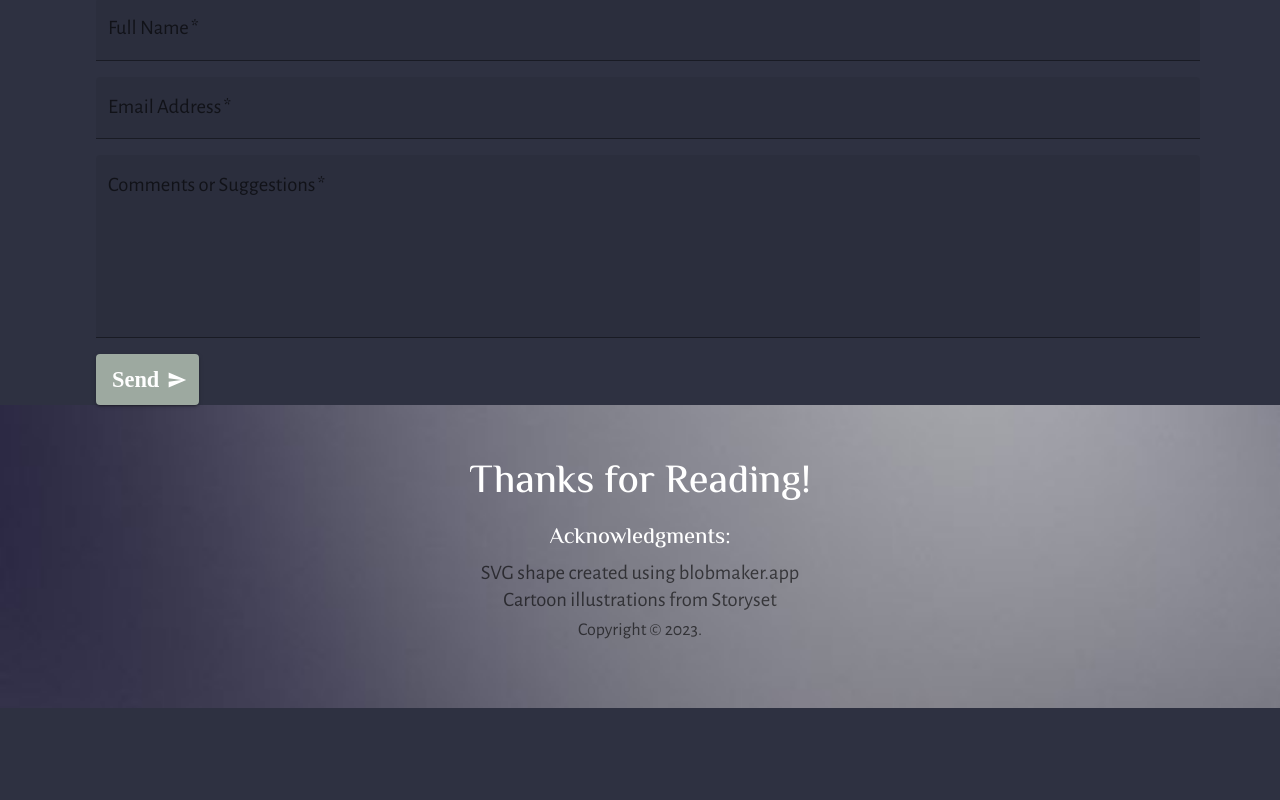
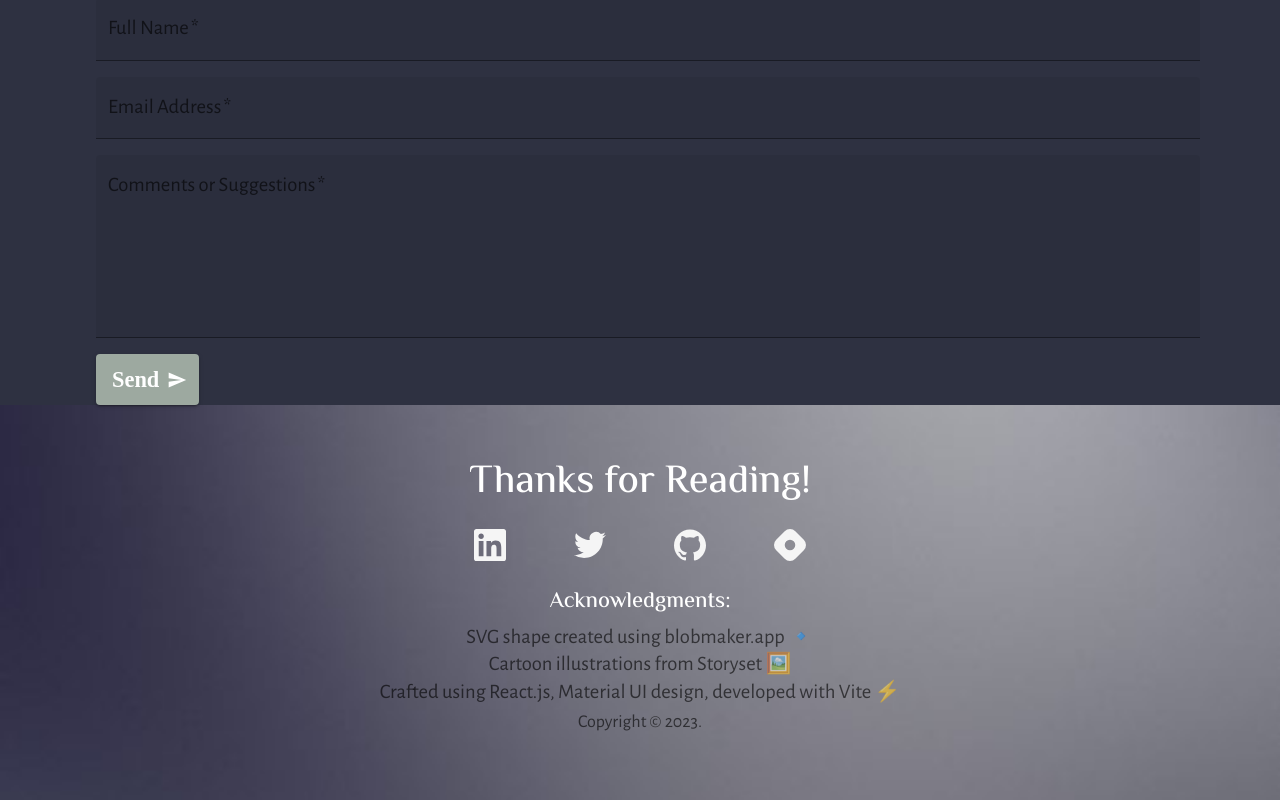
Before and after one commit to wkan17012021/Portfolio, a React (Vite) app in the folder portfolio_react_spa/: page / in a window 1280 px wide. Shown: the part 3792-4592 px from the top of the page. Before the commit the page ends 4500 px from the top, so only its background shows below. Built offline with nearby package versions, Linux system fonts and the light colour scheme; no server answers.

Commit message:
add react icons, refactor and move data src

```diff
--- a/portfolio_react_spa/package.json
+++ b/portfolio_react_spa/package.json
@@ -18,7 +18,8 @@
     "framer-motion": "^6.5.1",
     "react": "^18.2.0",
     "react-dom": "^18.2.0",
-    "react-fast-marquee": "^1.6.0"
+    "react-fast-marquee": "^1.6.0",
+    "react-icons": "^4.10.1"
   },
   "devDependencies": {
     "@types/react": "^18.0.26",
--- a/portfolio_react_spa/src/App.jsx
+++ b/portfolio_react_spa/src/App.jsx
@@ -73,7 +73,7 @@ function App() {
      <Projects />
      <SocialGrid />
      <FetchBlogData />
-     <Footer blob={"SVG shape created using blobmaker.app"} icons={"Icons chosen from Skyrim Fandom website & icons8"} cartoons={`Cartoon illustrations from Storyset`}/>
+     <Footer/>
     </main>
     </ThemeProvider>
   )
--- /dev/null
+++ b/portfolio_react_spa/src/data/footerDetails.js
@@ -0,0 +1,17 @@
+export const footerDetails = [
+  {
+    id: 1,
+    title: "blob",
+    desc: "SVG shape created using blobmaker.app 🔹",
+  },
+  {
+    id: 2,
+    title: "cartoons",
+    desc: "Cartoon illustrations from Storyset 🖼️",
+  },
+  {
+    id: 3,
+    title: "tech stack",
+    desc: "Crafted using React.js, Material UI design, developed with Vite ⚡️",
+  },
+];
--- a/portfolio_react_spa/src/sections/footer/Footer.jsx
+++ b/portfolio_react_spa/src/sections/footer/Footer.jsx
@@ -1,35 +1,115 @@
-import * as React from 'react';
-import PropTypes from 'prop-types';
-import Box from '@mui/material/Box';
-import Container from '@mui/material/Container';
-import Typography from '@mui/material/Typography';
+import * as React from "react";
+import PropTypes from "prop-types";
+import Box from "@mui/material/Box";
+import Container from "@mui/material/Container";
+import Typography from "@mui/material/Typography";
+import List from "@mui/material/List";
+import ListItem from "@mui/material/ListItem";
+import Link from "@mui/material/Link";
+import Tooltip from '@mui/material/Tooltip';
+import { SiLinkedin } from "react-icons/si";
+import { SiTwitter } from "react-icons/si";
+import { SiGithub } from "react-icons/si";
+import { SiHashnode } from "react-icons/si";
+import { footerDetails } from "../../data/footerDetails";
 
 function Copyright() {
   return (
-    <Typography variant="body2"
-    color="text.secondary"
-    align="center"
-    marginBottom={2}
+    <Typography
+      variant="body2"
+      color="text.secondary"
+      align="center"
+      marginBottom={2}
     >
-      {'Copyright © '}
+      {"Copyright © "}
       {new Date().getFullYear()}
-      {'.'}
+      {"."}
     </Typography>
   );
 }
 
-function Footer(props) {
-  const { blob, cartoons } = props;
+function Footer() {
+
 
   return (
-    <Box component="footer" sx={{ py: 6, background: "top / cover no-repeat url('./src/assets/bg-purple-gradient.jpg')"
-    }}>
+    <Box
+      component="footer"
+      sx={{
+        py: 6,
+        background:
+          "top / cover no-repeat url('./src/assets/bg-purple-gradient.jpg')",
+      }}
+    >
       <Container maxWidth="lg">
-        <Typography variant="body1" align="center" fontSize={'2.5rem'} fontFamily={'ElMessiri'}>
-            Thanks for Reading!
+        <Typography
+          variant="body1"
+          align="center"
+          fontSize={"2.5rem"}
+          fontFamily={"ElMessiri"}
+        >
+          Thanks for Reading!
         </Typography>
-        <Typography variant="h4" align="center"   lineHeight={2.2}>
-            Acknowledgments:
+        <List
+          sx={{
+            textAlign: "center",
+            display: "flex",
+            justifyContent: "center",
+            margin: "0 auto",
+            li: { width: "100px", justifyContent: "center" },
+          }}
+        >
+          <ListItem>
+          <Tooltip title="Connect via LinkedIn" placement="top" arrow>
+            <Link
+            hrefLang="en"
+            target="_blank"
+            href="https://www.linkedin.com/in/william-kan"
+            sx={{color: 'whitesmoke'}}
+            >
+            <SiLinkedin size={32} />
+          </Link>
+          </Tooltip>
+          </ListItem>
+          <ListItem>
+          <Tooltip title="Let's chat on Twitter" placement="bottom" arrow>
+            <Link
+            hrefLang="en"
+            target="_blank"
+            href="https://twitter.com/willkancode"
+            sx={{color: 'whitesmoke'}}
+            >
+              <SiTwitter size={32}
+              />
+          </Link>
+          </Tooltip>
+          </ListItem>
+          <ListItem>
+          <Tooltip title="Collaborate with me on GitHub" placement="top" arrow>
+            <Link
+            hrefLang="en"
+            target="_blank"
+            href='https://github.com/wkan17012021'
+            sx={{color: 'whitesmoke'}}
+            >
+              <SiGithub size={32} />
+          </Link>
+          </Tooltip>
+          </ListItem>
+          <ListItem>
+          <Tooltip title="Share knowledge on HashNode" placement="top" arrow>
+            <Link
+            hrefLang="en"
+            target="_blank"
+            href='https://the-dog-can-blog.hashnode.dev/'
+            sx={{color: 'whitesmoke'}}
+            >
+              <SiHashnode size={32} />
+          </Link>
+          </Tooltip>
+          </ListItem>
+        </List>
+        <Typography variant="h4" align="center" lineHeight={2.2}>
+          Acknowledgments:
         </Typography>
         <Typography
           variant="subtitle1"
@@ -39,7 +119,7 @@ function Footer(props) {
           gutterBottom
           lineHeight={1}
         >
-          {blob}
+          {footerDetails[0].desc}
         </Typography>
         <Typography
           variant="subtitle1"
@@ -49,7 +129,17 @@ function Footer(props) {
           gutterBottom
           lineHeight={1}
         >
-          {cartoons}
+          {footerDetails[1].desc}
+        </Typography>
+        <Typography
+          variant="subtitle1"
+          align="center"
+          color="text.secondary"
+          component="p"
+          gutterBottom
+          lineHeight={1}
+        >
+          {footerDetails[2].desc}
         </Typography>
         <Copyright />
       </Container>
@@ -59,7 +149,6 @@ function Footer(props) {
 
 Footer.propTypes = {
   blob: PropTypes.string.isRequired,
-    icons: PropTypes.string.isRequired,
   cartoons: PropTypes.string.isRequired,
 };
 
```
Also changed, not shown: 1 other file (tests, documents, lock files or other folders).
